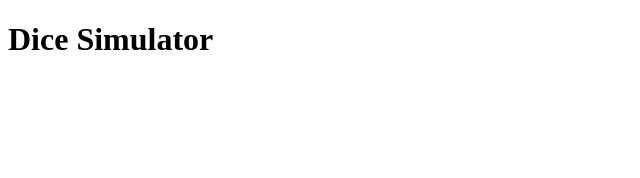
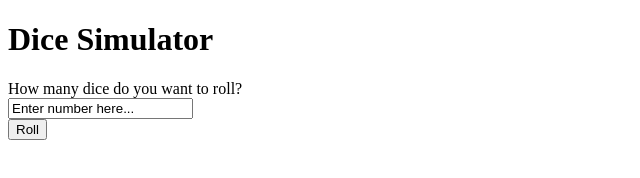
Before and after one commit to avollmar-bc/grp109, a plain HTML site: page team_project/index.html in a window 1280 px wide. Shown: the whole page, without its empty margins (0-640 px from the left). Drawn offline with Linux system fonts and the light colour scheme; files that its build step writes are made by us from their sources.

Commit message:
created form

```diff
--- a/team_project/index.html
+++ b/team_project/index.html
@@ -4,12 +4,20 @@
     <meta charset="utf-8">
     <meta name="viewport" content="width=device-width">
     <meta name="description" content="Brief description explaining the project"> <!-- TODO: Add description based on which project the group decides on -->
-    <link rel="stylesheet" href="style.css">
+    <link rel="stylesheet" href="css/style.css">
     <title>M06 - Group Project (TBD)</title>
   </head>
   <body>
       <h1> Dice Simulator</h1>
-      <div class="container"></div> <!--TODO: Form goes here-->
+
+      <div class="container"> <!--TODO: Form goes here-->
+        <form aciton="">
+          <label for="dieCount">How many dice do you want to roll?</label><br>
+          <input type="text" id="dieCount" name="dieCount" value="Enter number here..."><br>
+          <input type="submit" value="Roll">
+        </form>
+      </div>
+
       <div class="container"></div> <!--TODO: Dice goes here-->
   </body>
 </html>
```
